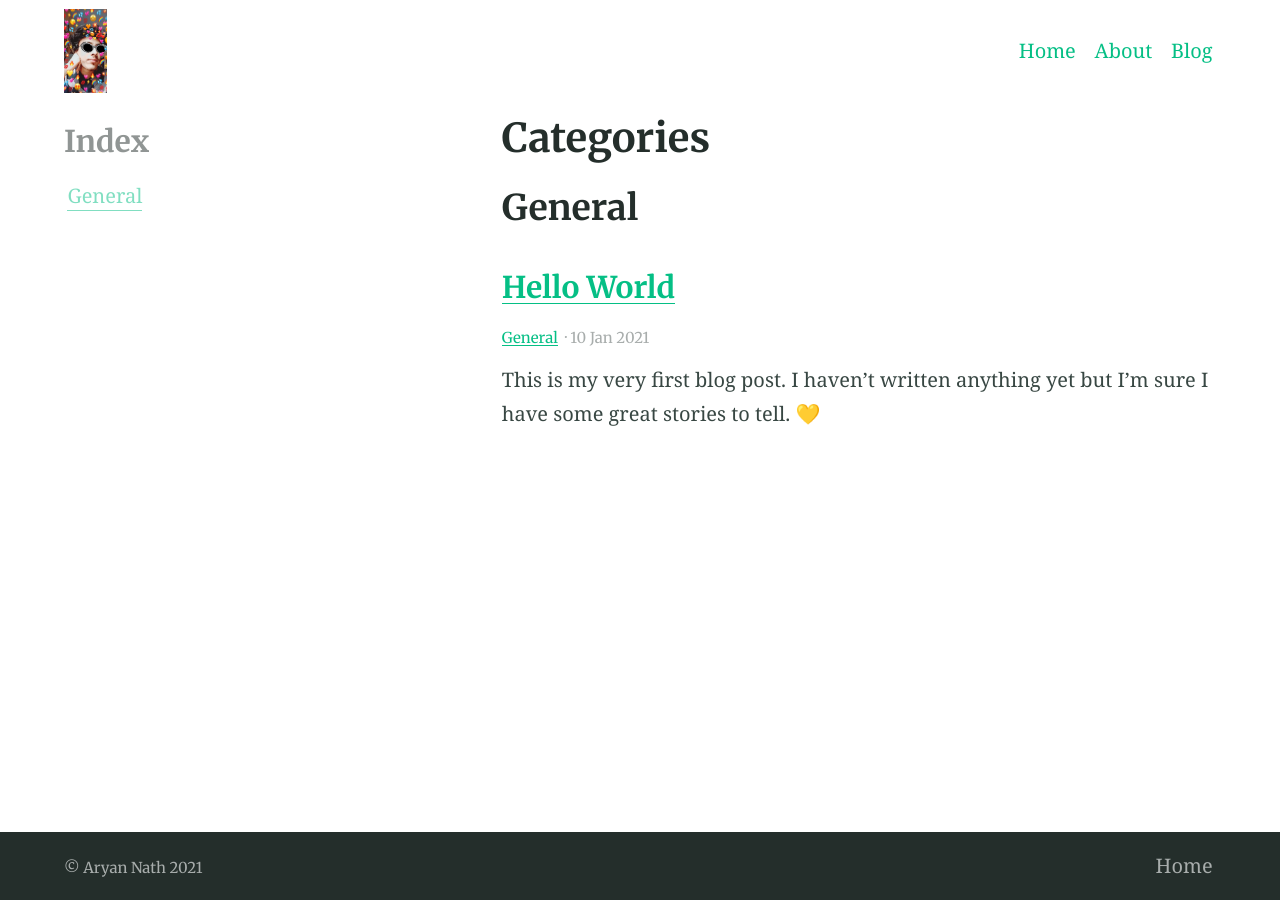
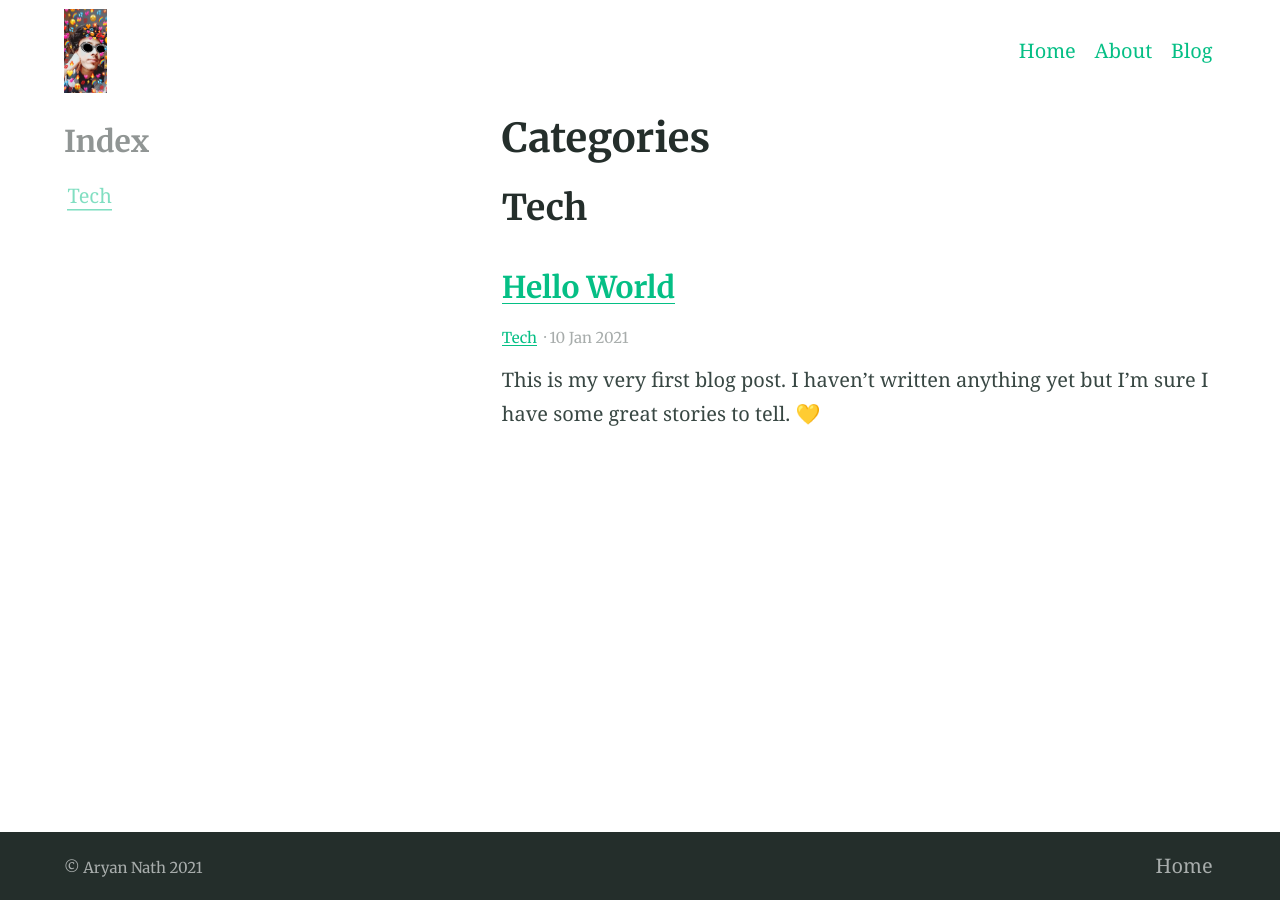
Before and after one commit to Aryannath/aryannath.github.io, a Jekyll site: the page built from categories.md, in a window 1280 px wide. Built offline with Jekyll 4.4.1, drawn with Linux system fonts in a browser that asks for light colours; emoji names are drawn with the system emoji font.

Commit message:
Update 2021-01-10-hello-world.md

```diff
--- a/_posts/2021-01-10-hello-world.md
+++ b/_posts/2021-01-10-hello-world.md
@@ -2,7 +2,7 @@
 layout: post
 title: Hello World
 categories:
-- General
+- Tech
 feature_image: "https://images.hdqwalls.com/download/code-syntax-dark-minimal-4k-mr-1280x1024.jpg"
 ---
 
```
